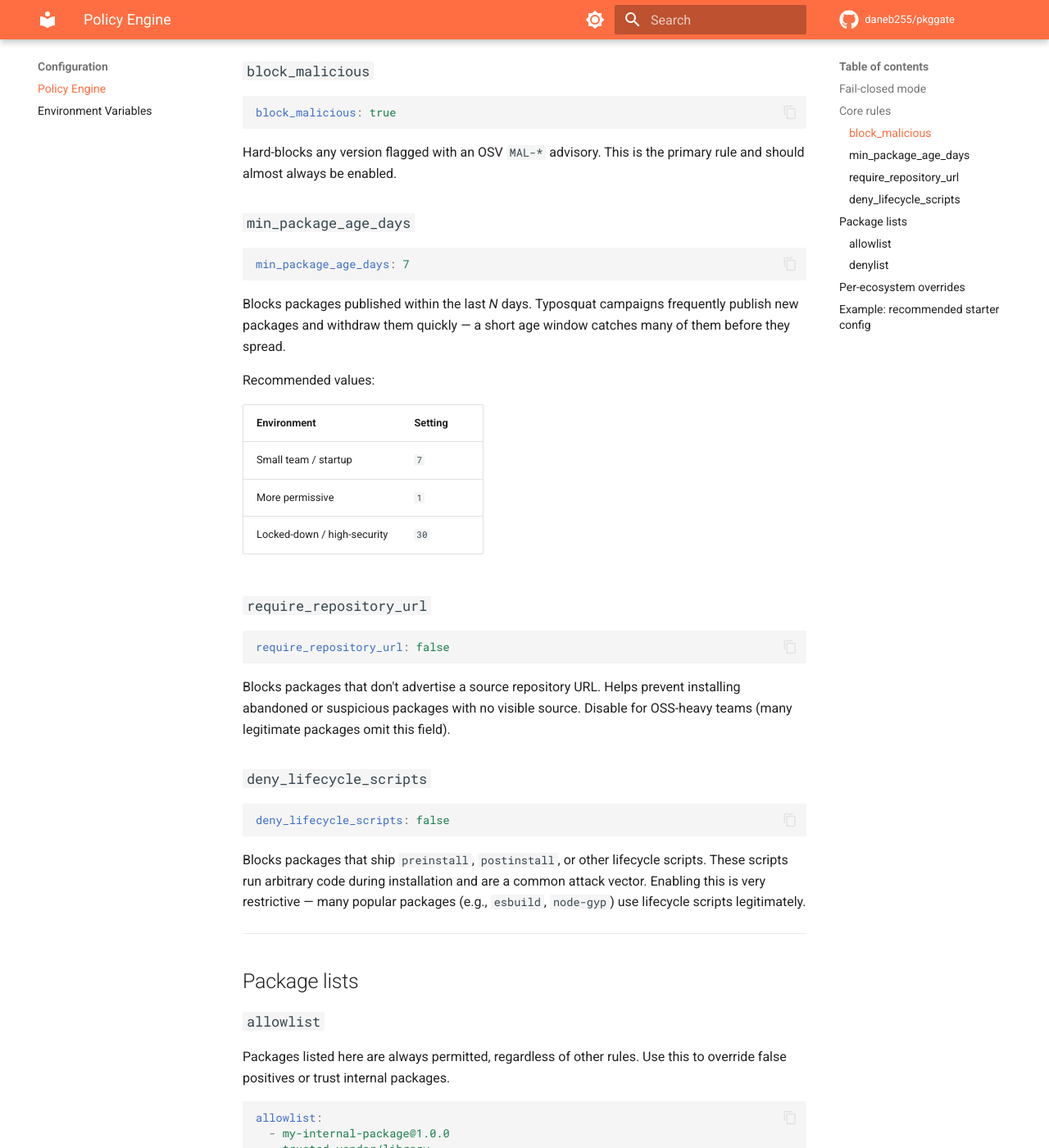
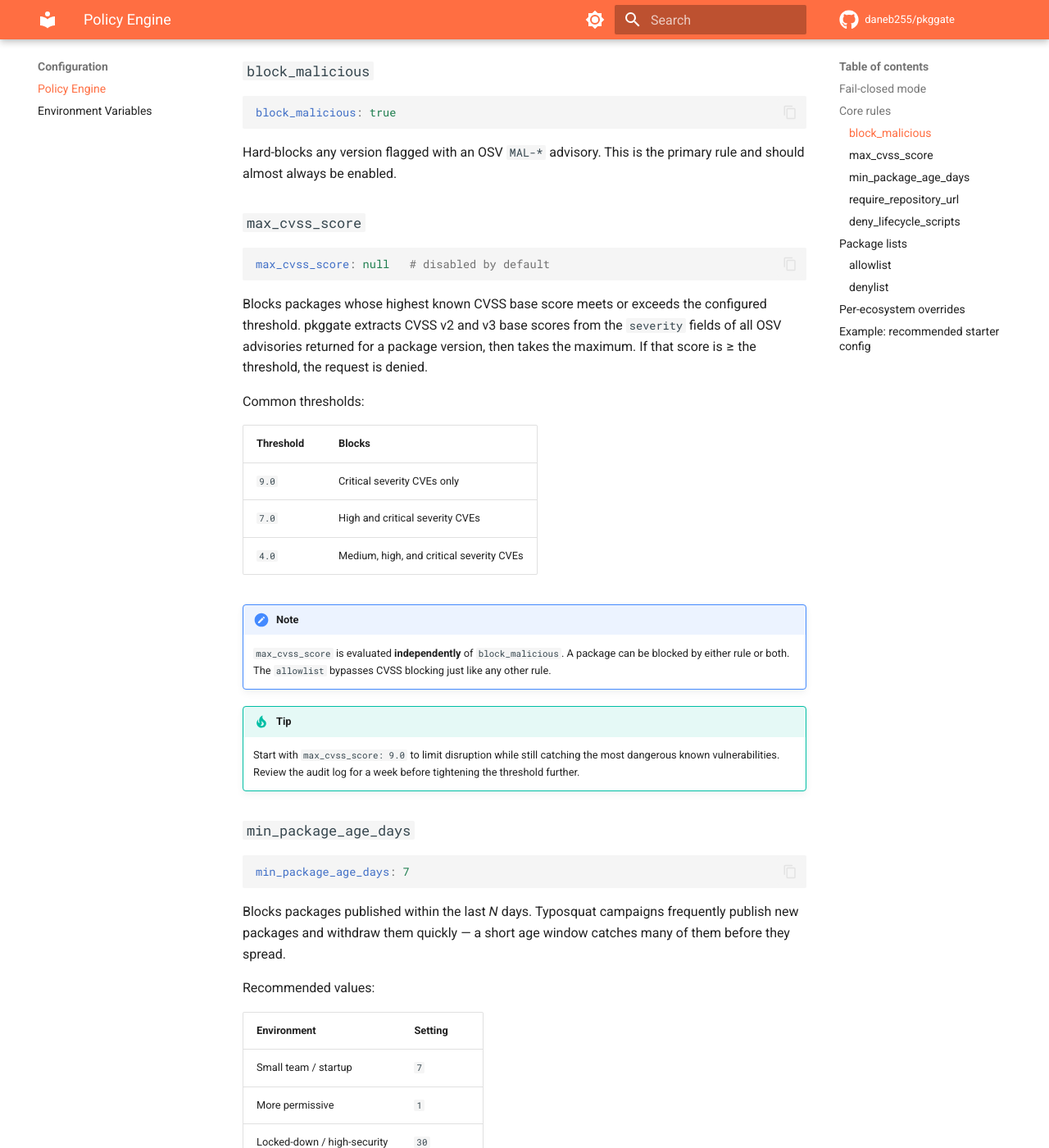
Before and after one commit to daneb255/pkggate, an MkDocs documentation site: the page built from docs/policy.md, in a window 1280 px wide and 1400 px high, scrolled down 600 px. Shown: the whole window at 82% size. Built offline with MkDocs 1.6.1 and Material for MkDocs 9.7.7, drawn with Linux system fonts in a browser that asks for light colours; comment, search, counter and statistics services are not loaded; some of the changed text lies outside the part shown.

Commit message:
add cvss-handling function

````diff
--- a/docs/policy.md
+++ b/docs/policy.md
@@ -23,6 +23,28 @@ block_malicious: true
 ```
 
 Hard-blocks any version flagged with an OSV `MAL-*` advisory. This is the primary rule and should almost always be enabled.
+
+### `max_cvss_score`
+
+```yaml
+max_cvss_score: null   # disabled by default
+```
+
+Blocks packages whose highest known CVSS base score meets or exceeds the configured threshold. pkggate extracts CVSS v2 and v3 base scores from the `severity` fields of all OSV advisories returned for a package version, then takes the maximum. If that score is ≥ the threshold, the request is denied.
+
+Common thresholds:
+
+| Threshold | Blocks |
+|---|---|
+| `9.0` | Critical severity CVEs only |
+| `7.0` | High and critical severity CVEs |
+| `4.0` | Medium, high, and critical severity CVEs |
+
+!!! note
+    `max_cvss_score` is evaluated **independently** of `block_malicious`. A package can be blocked by either rule or both. The `allowlist` bypasses CVSS blocking just like any other rule.
+
+!!! tip
+    Start with `max_cvss_score: 9.0` to limit disruption while still catching the most dangerous known vulnerabilities. Review the audit log for a week before tightening the threshold further.
 
 ### `min_package_age_days`
 
@@ -106,6 +128,7 @@ ecosystems:
 ```yaml
 fail_closed: true
 block_malicious: true
+max_cvss_score: null        # set to 9.0 to also block critical CVEs
 min_package_age_days: 7
 require_repository_url: false
 deny_lifecycle_scripts: false
@@ -120,4 +143,4 @@ ecosystems:
     min_package_age_days: 7
 ```
 
-This blocks all known malicious packages and anything published in the last week, without being so restrictive that it breaks typical workflows.
+This blocks all known malicious packages and anything published in the last week, without being so restrictive that it breaks typical workflows. Enable `max_cvss_score: 9.0` to also block packages with critical-severity CVEs sourced from OSV.
--- a/pyproject.toml
+++ b/pyproject.toml
@@ -4,7 +4,7 @@ build-backend = "setuptools.build_meta"
 
 [project]
 name = "pkggate"
-version = "0.1.6"
+version = "0.1.7"
 description = "Open-source package firewall proxy for npm and PyPI registries"
 readme = "README.md"
 requires-python = ">=3.14"
@@ -18,6 +18,7 @@ dependencies = [
     "structlog>=25.5.0",
     "cachetools>=7.1.1",
     "packaging>=26.2",
+    "cvss>=3.2",
 ]
 
 [project.optional-dependencies]
````
Also changed, not shown: CHANGELOG.md (+49 -0 lines), README.md (+4 -3 lines), docs/index.md (+1 -1 lines), docs/roadmap.md (+1 -1 lines), docs/threat-intel.md (+10 -2 lines), 10 other files.
